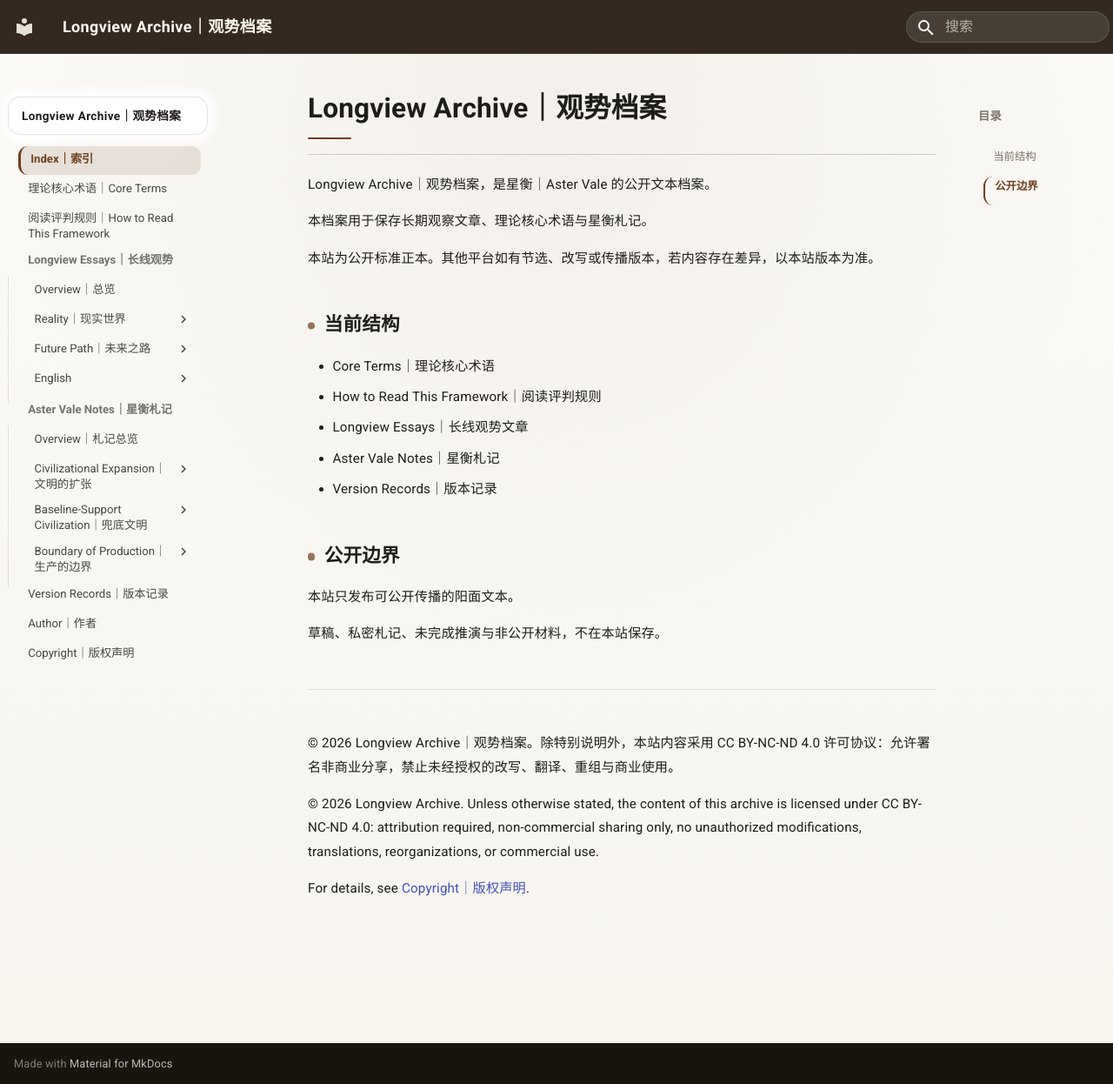
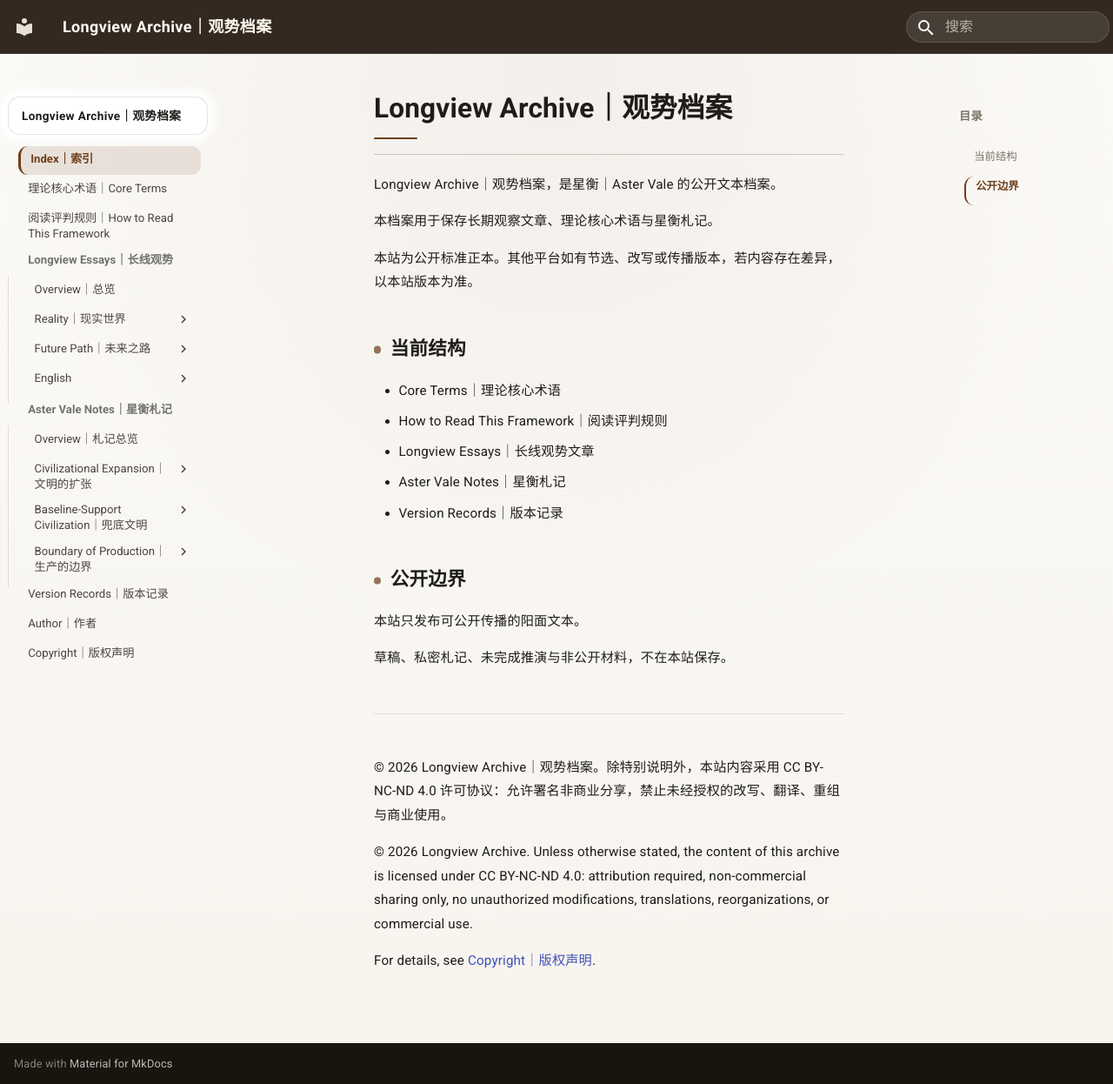
Before and after one commit to guanshi1688/longview-archive, an MkDocs documentation site: the page built from docs/index.md, in a window 1280 px wide and 1246 px high. Shown: the whole window at 87% size. Built offline with MkDocs 1.6.1 and Material for MkDocs 9.7.7, drawn with Linux system fonts in a browser that asks for light colours.

Commit message:
Update extra.css

```diff
--- a/docs/stylesheets/extra.css
+++ b/docs/stylesheets/extra.css
@@ -1035,66 +1035,52 @@
 }
 
 /* =========================================================
-   v2.3 Desktop Layout Rebalance & Scroll Fix Patch
-   目标：
-   1. 解除左侧标题固定，使其随左栏自然滚动
-   2. 整体布局右移，加大左栏与正文的呼吸感
-   3. 稍微放宽正文，同时保持手机端完全不变
+   v2.4 Desktop Layout Rebalance (Grid Takeover)
    ========================================================= */
 
 @media screen and (min-width: 76.25em) {
 
-  /* 1. 扩大整体画布，为整体右移和加宽提供空间 */
-  .md-grid {
-    max-width: 95rem; /* 从 92rem 适度放宽 */
+  /* 1. 强行接管底层网格：彻底拉开左栏、正文、右栏的距离 */
+  .md-main__inner {
+    display: grid !important;
+    grid-template-columns: 16rem 1fr 10rem !important;
+    gap: 5.5rem !important; /* 核心：用 gap 直接在三栏之间炸开 5.5rem 的呼吸感间距 */
   }
 
-  /* 2. 左侧侧边栏微调：保持骨架，加大右边距，制造呼吸感 */
+  /* 2. 解除原本框架自带的、会引发冲突的浮动与宽度计算 */
+  .md-sidebar {
+    width: auto !important;
+  }
   .md-sidebar--primary {
-    width: 16.5rem;   /* 稍微收敛宽度 */
-    padding-right: 1.8rem; /* 大幅度增加与正文的间距（原为 0.8rem），消除拥挤感 */
+    padding-right: 0 !important;
   }
 
-  /* 解除左侧首个标题的强行固定，让它跟随侧边栏一起正常上下滚动 */
+  /* 解除左侧首个标题的强行固定，让它跟随菜单树一起正常上下滚动 */
   .md-sidebar--primary .md-sidebar__inner {
-    position: static !important; /* 破坏默认的吸顶黏性 */
+    position: static !important;
   }
 
-  /* 3. 右侧目录进一步收窄，把视觉中心彻底让给中、左侧 */
-  .md-sidebar--secondary {
-    width: 9rem;
-    padding-left: 0.5rem;
-  }
-
-  /* 4. 正文核心重构：稍微加宽、优雅右移 */
+  /* 3. 让正文容器完全听话，放宽并取消生硬的位移 */
   .md-content__inner {
-    max-width: 790px; /* 正文稍微再宽一些（原为 760px） */
-
-    /* 取消生硬的 translateX 移动，改用不破坏文档流的 margin 组合 */
-    transform: none;
-    margin-left: 5.5rem;  /* 核心：通过加大左外边距，将正文整体优雅地向右推 */
-    margin-right: auto;
-
+    max-width: 820px !important; /* 直接在这里掌控你想要的正文宽度 */
+    margin: 0 !important;       /* 放弃原框架的自动居中，完全由外层 Grid 控制 */
+    transform: none !important;
     padding-top: 2.15rem;
   }
 
-  /* 5. 精细微调正文排版，使其在大一点的画布下更精致 */
+  /* 4. 精细化压缩字体，使其在大画布下更有论文、小册子的精致感 */
   .md-typeset {
     font-size: 0.76rem;
-    line-height: 1.82; /* 微调行高，提升长文阅读舒适度 */
+    line-height: 1.82;
   }
-
-  /* 保持左栏树状目录紧凑精致 */
   .md-sidebar--primary .md-nav {
     font-size: 0.66rem;
     line-height: 1.36;
   }
-
   .md-sidebar--primary .md-nav__link {
     padding-top: 0.26rem;
     padding-bottom: 0.26rem;
   }
-
   .md-sidebar--primary .md-nav__title {
     font-size: 0.68rem;
     padding: 0.6rem 0.75rem;
```
